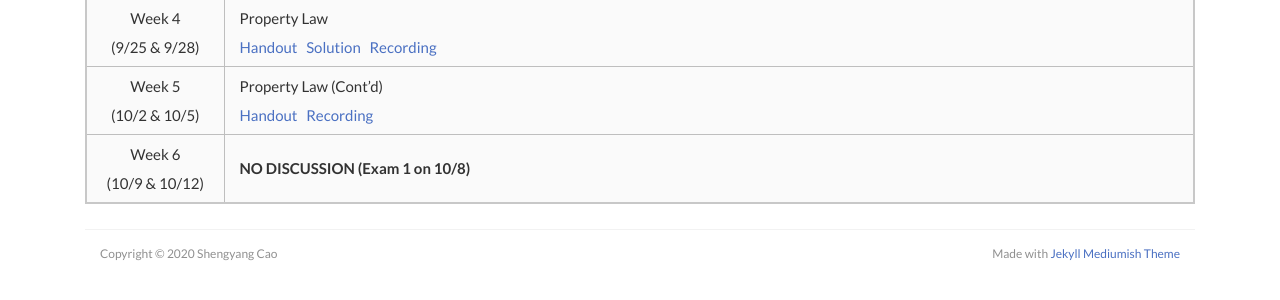
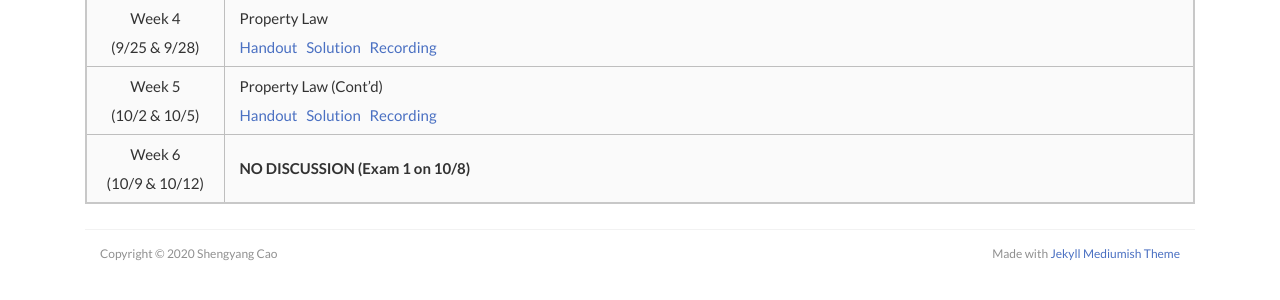
Before and after one commit to scaotravis/scaotravis.github.io, a Jekyll site: the page built from _posts/2020-08-04-teaching-fa-522.md, in a window 1280 px wide and 900 px high, scrolled down 522 px. Shown: the part 597-897 px from the top of the window. Built offline with Jekyll 4.4.1, drawn with Linux system fonts in a browser that asks for light colours; nearby versions of some CDN libraries; comment, search, counter and statistics services are not loaded.

Commit message:
dis 4: upload solution

```diff
--- a/_posts/2020-08-04-teaching-fa-522.md
+++ b/_posts/2020-08-04-teaching-fa-522.md
@@ -34,5 +34,5 @@ permalink: /teaching/fa20-522
 | Week 2 <br> (9/11 & 9/14) | General Info; Common vs. Civil Law; Efficiency <br> [Handout]({{ site.url }}/downloads/teaching/fa20-522/522_fa20_dis-1_handout.pdf) &nbsp; [Solution]({{ site.url }}/downloads/teaching/fa20-522/522_fa20_dis-1_sol.pdf) &nbsp; [Recording](https://us-lti.bbcollab.com/collab/ui/session/playback/load/b9403c970eba4d19a56c214f6838e50a) |
 | Week 3 <br> (9/18 & 9/21) | Coase Theorem; Bargaining <br> [Handout]({{ site.url }}/downloads/teaching/fa20-522/522_fa20_dis-2_handout.pdf) &nbsp; [Solution]({{ site.url }}/downloads/teaching/fa20-522/522_fa20_dis-2_sol.pdf) &nbsp; [Recording](https://us-lti.bbcollab.com/recording/372c8b0fd03941799bf87a942f1618d5)|
 | Week 4 <br> (9/25 & 9/28) | Property Law <br> [Handout]({{ site.url }}/downloads/teaching/fa20-522/522_fa20_dis-3_handout.pdf) &nbsp; [Solution]({{ site.url }}/downloads/teaching/fa20-522/522_fa20_dis-3_sol.pdf) &nbsp; [Recording](https://us-lti.bbcollab.com/recording/1039ea5afe6440ec812b5f33fb97329e)|
-| Week 5 <br> (10/2 & 10/5) | Property Law (Cont'd) <br> [Handout]({{ site.url }}/downloads/teaching/fa20-522/522_fa20_dis-4_handout.pdf) &nbsp; [Recording](https://us-lti.bbcollab.com/recording/b0badea0d04b453884d7b218ae9e667f)|
+| Week 5 <br> (10/2 & 10/5) | Property Law (Cont'd) <br> [Handout]({{ site.url }}/downloads/teaching/fa20-522/522_fa20_dis-4_handout.pdf) &nbsp; [Solution]({{ site.url }}/downloads/teaching/fa20-522/522_fa20_dis-4_sol.pdf) &nbsp; [Recording](https://us-lti.bbcollab.com/recording/b0badea0d04b453884d7b218ae9e667f)|
 | Week 6 <br> (10/9 & 10/12) | **NO DISCUSSION (Exam 1 on 10/8)** |
```
Also changed, not shown: 6 other files.
